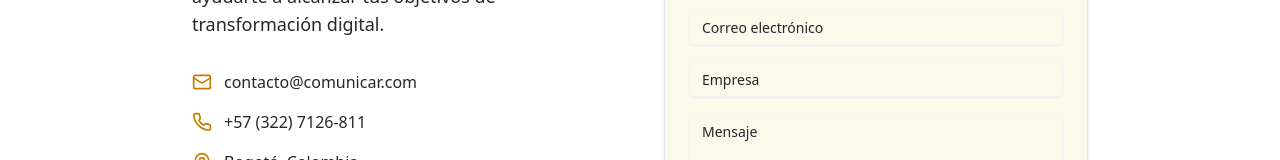
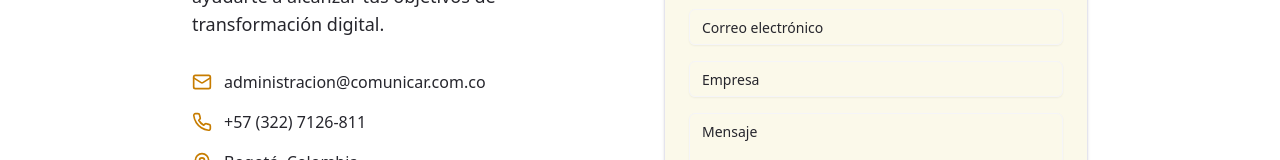
Before and after one commit to Larry-Garcia-dev/Comunicar, a Next.js app: page / in a window 1280 px wide. Shown: the part 5132-5292 px from the top of the page. Built offline with nearby package versions, Linux system fonts and the light colour scheme.

Commit message:
Update page.tsx
cambio de correo

```diff
--- a/app/page.tsx
+++ b/app/page.tsx
@@ -604,7 +604,7 @@ export default function ComunicarLanding() {
                 <div className="space-y-4">
                   <div className="flex items-center">
                     <Mail className="w-5 h-5 text-primary mr-3" />
-                    <span>contacto@comunicar.com</span>
+                    <span>administracion@comunicar.com.co</span>
                   </div>
                   <div className="flex items-center">
                     <Phone className="w-5 h-5 text-primary mr-3" />
```
